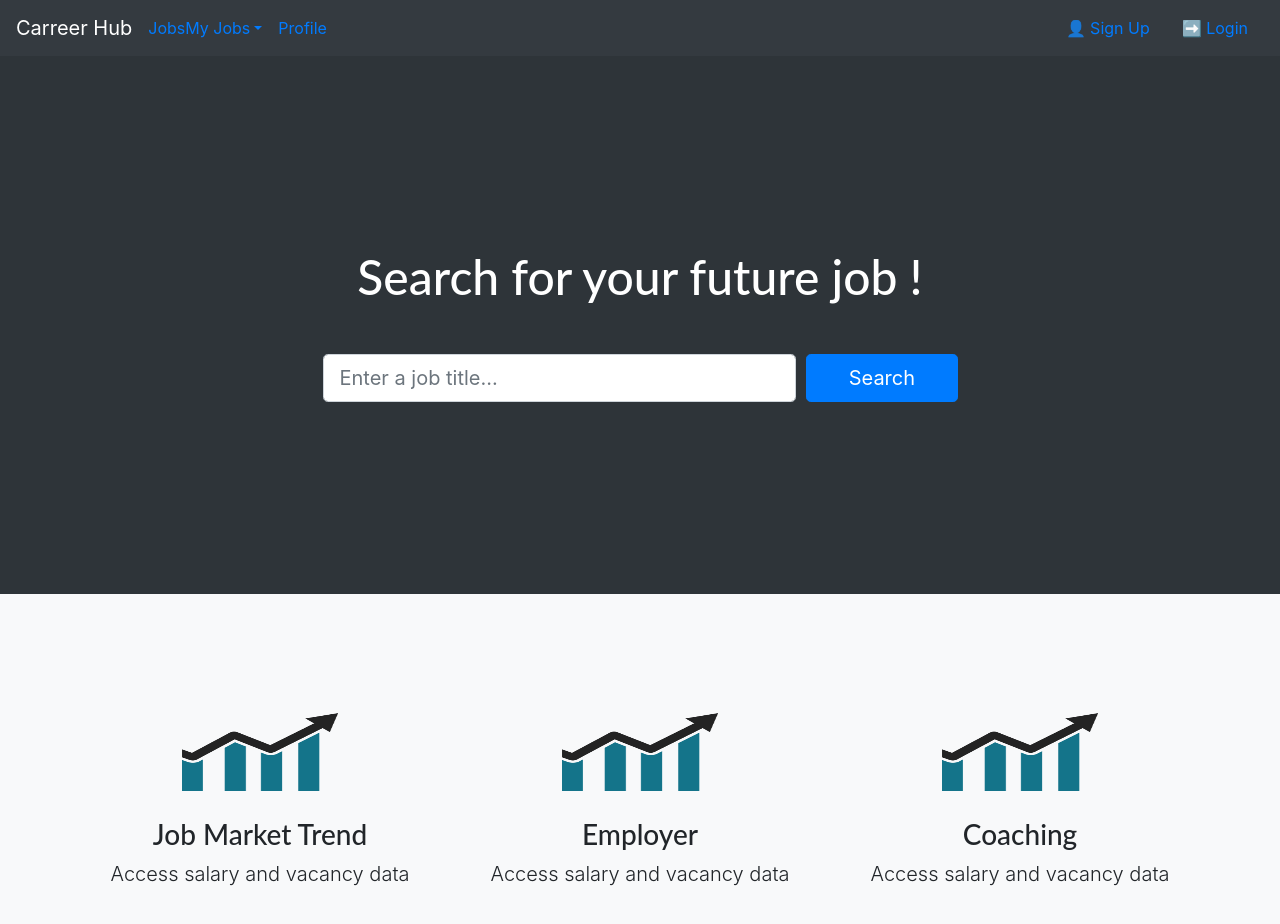
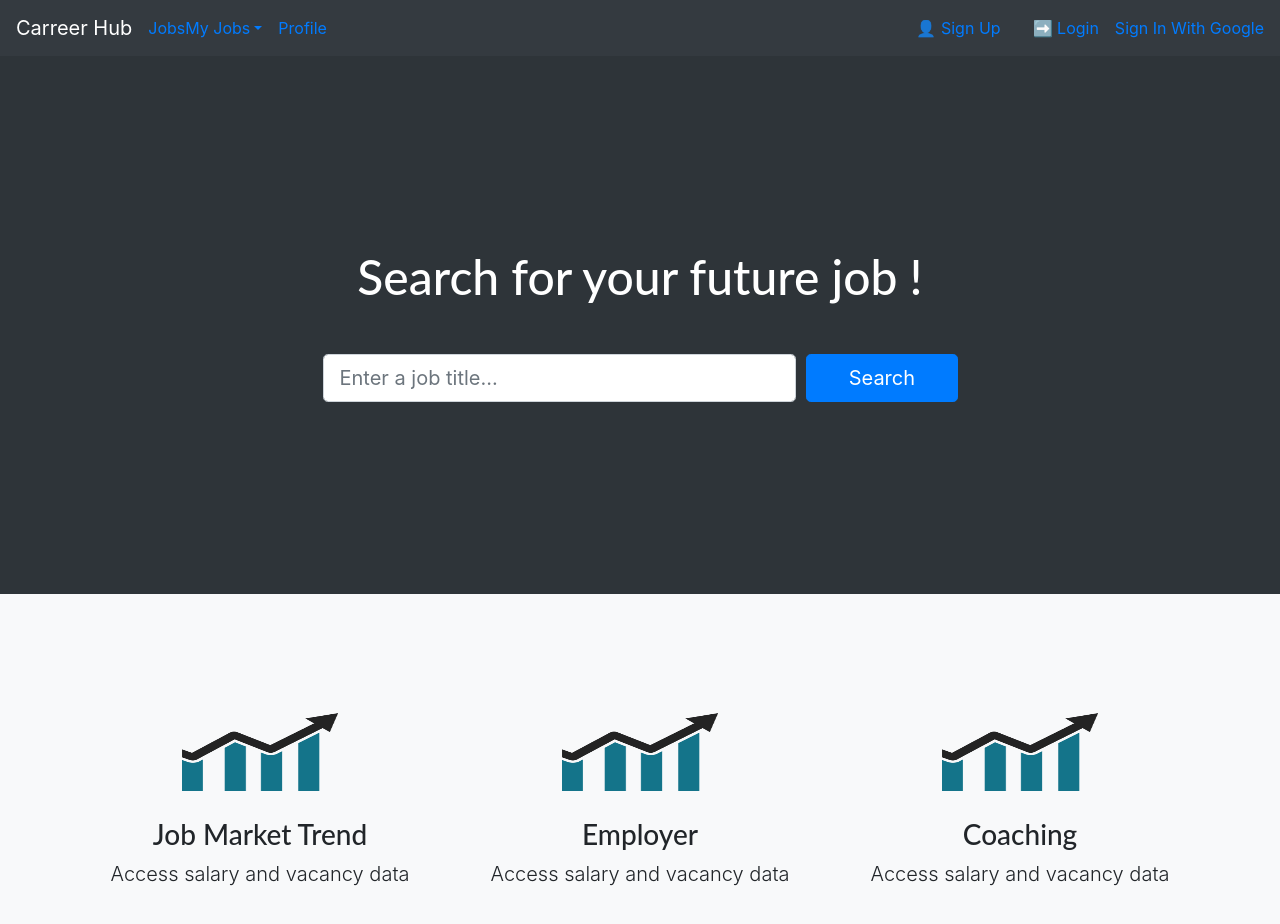
Before and after one commit to carlastjuste/job-hub, a React (Create React App) app in the folder client/: page / in a window 1280 px wide. Shown: the top 924 px of the page. Built offline with nearby package versions, Linux system fonts and the light colour scheme; some icons are missing.

Commit message:
add sign in with google link

```diff
--- a/client/src/components/header.jsx
+++ b/client/src/components/header.jsx
@@ -30,6 +30,7 @@ class Header extends Component {
                 <ul class="navbar-nav ml-auto">
                     <li ><a href="/registrer"  className="nav-item px-3" ><span className="glyphicon glyphicon-user"></span> 👤  Sign Up</a></li>
                     <li ><a href="/login" className="nav-item px-3"><span className="glyphicon glyphicon-log-in"></span> ➡️   Login</a></li>
+                    <li ></li><a href="/auth/google">Sign In With Google</a>
                 </ul>
 
                 </div>
```
